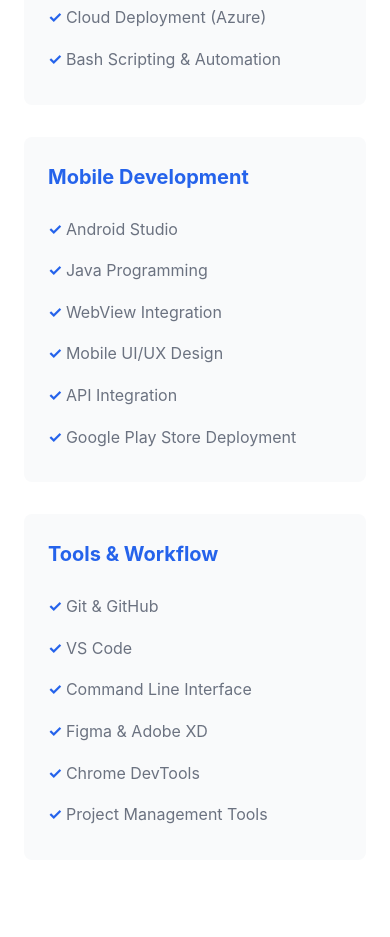
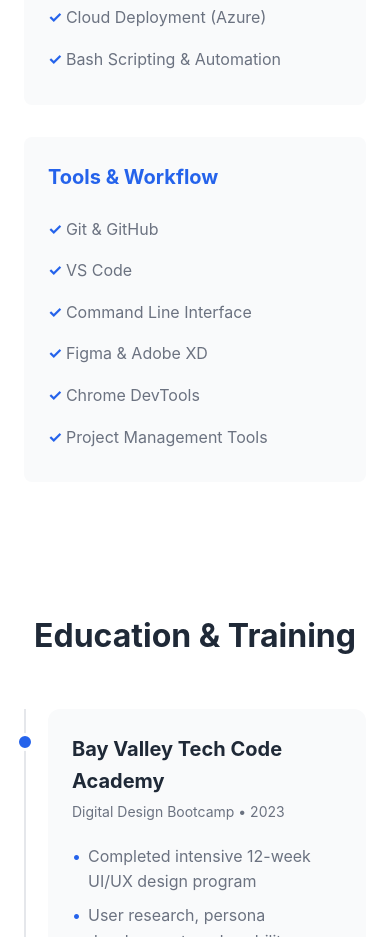
Before and after one commit to subtleazn/subtleazn.github.io, a plain HTML site: page index.html in a window 390 px wide. Shown: the part 6602-7539 px from the top of the page. Drawn offline with Linux system fonts and the light colour scheme.

Commit message:
feat: Remove Mobile Development section from Technical Skills
- Removed the entire "Mobile Development" skill category from the Technical Skills section as requested.

```diff
--- a/index.html
+++ b/index.html
@@ -230,17 +230,7 @@
                 </ul>
             </div>
 
-            <div class="skill-category">
-                <h3>Mobile Development</h3>
-                <ul>
-                    <li>Android Studio</li>
-                    <li>Java Programming</li>
-                    <li>WebView Integration</li>
-                    <li>Mobile UI/UX Design</li>
-                    <li>API Integration</li>
-                    <li>Google Play Store Deployment</li>
-                </ul>
-            </div>
+
 
             <div class="skill-category">
                 <h3>Tools & Workflow</h3>
```
